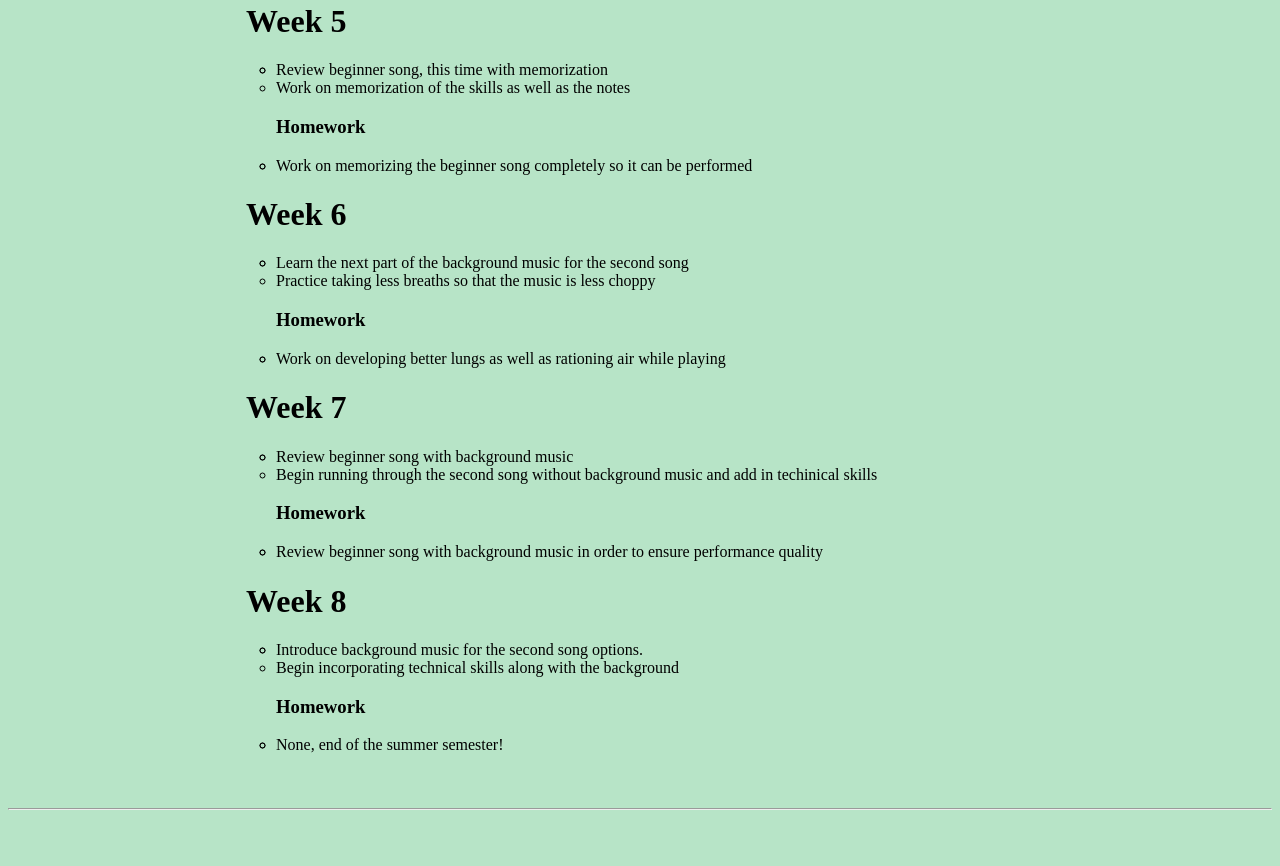
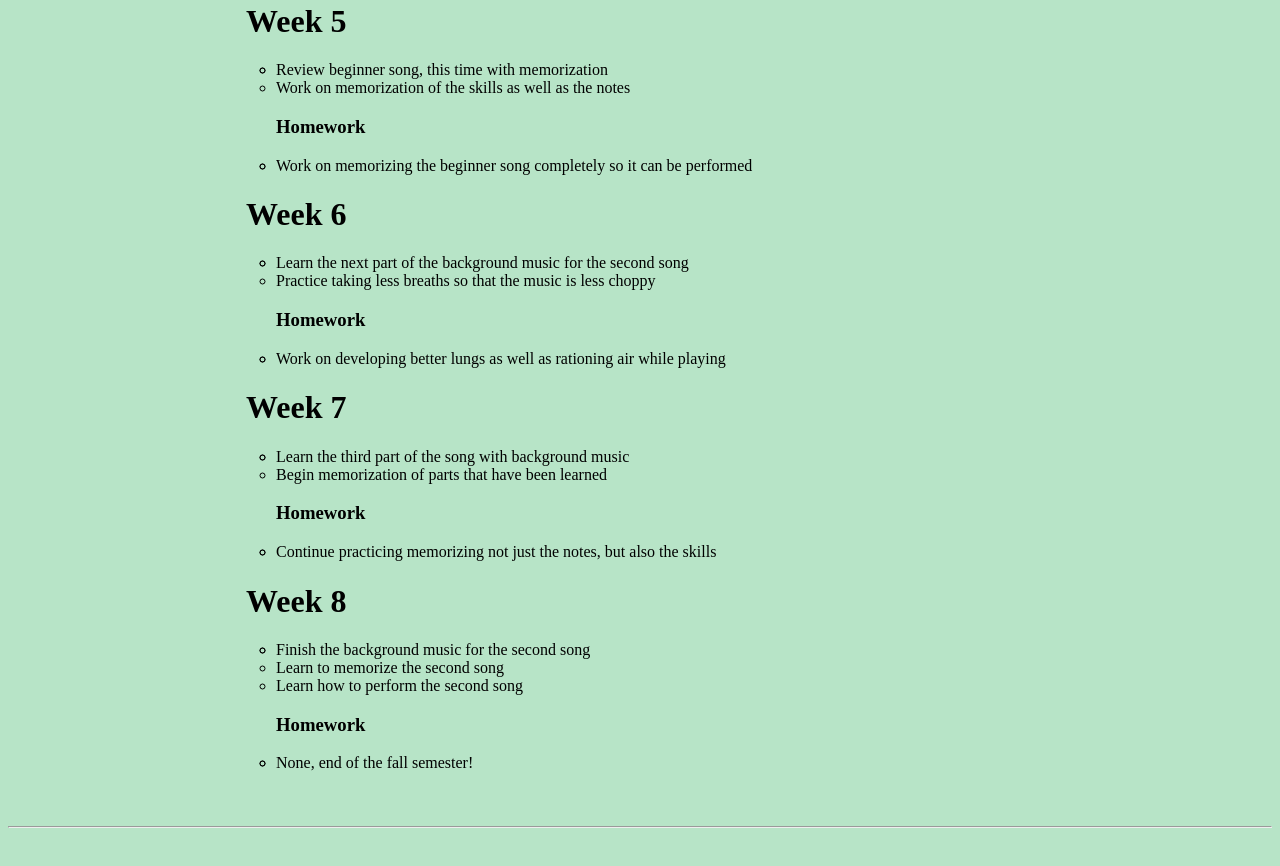
Before and after one commit to pzjiang/hulusi, a Gatsby site: page / in a window 1280 px wide. Shown: the part 1709-2575 px from the top of the page. Built offline with nearby package versions, Linux system fonts and the light colour scheme; Gatsby itself is replaced by a stand-in of ours.

Commit message:
finish syllabus

```diff
--- a/src/pages/index.js
+++ b/src/pages/index.js
@@ -113,24 +113,25 @@ const links = [
     text: "Week 7",
     description:
       [
-        "Review beginner song with background music",
-        "Begin running through the second song without background music and add in techinical skills"
+        "Learn the third part of the song with background music ",
+        "Begin memorization of parts that have been learned"
       ],
     homework:
       [
-        "Review beginner song with background music in order to ensure performance quality"
+        "Continue practicing memorizing not just the notes, but also the skills"
       ],
   },
   {
     text: "Week 8",
     description:
       [
-        "Introduce background music for the second song options.",
-        "Begin incorporating technical skills along with the background",
+        "Finish the background music for the second song",
+        "Learn to memorize the second song",
+        "Learn how to perform the second song"
       ],
     homework:
       [
-        "None, end of the summer semester!"
+        "None, end of the fall semester!"
       ],
   }
 
```
